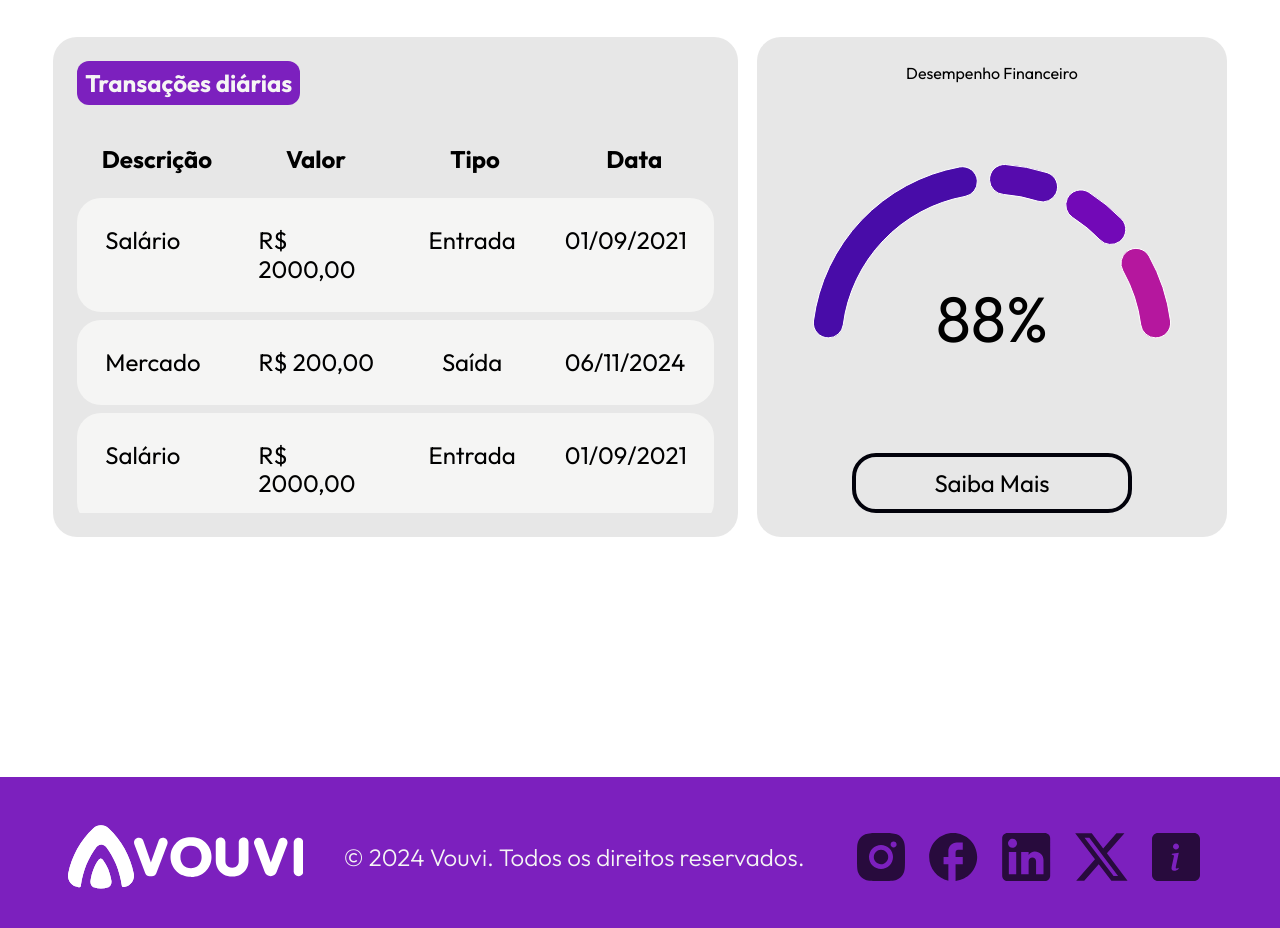
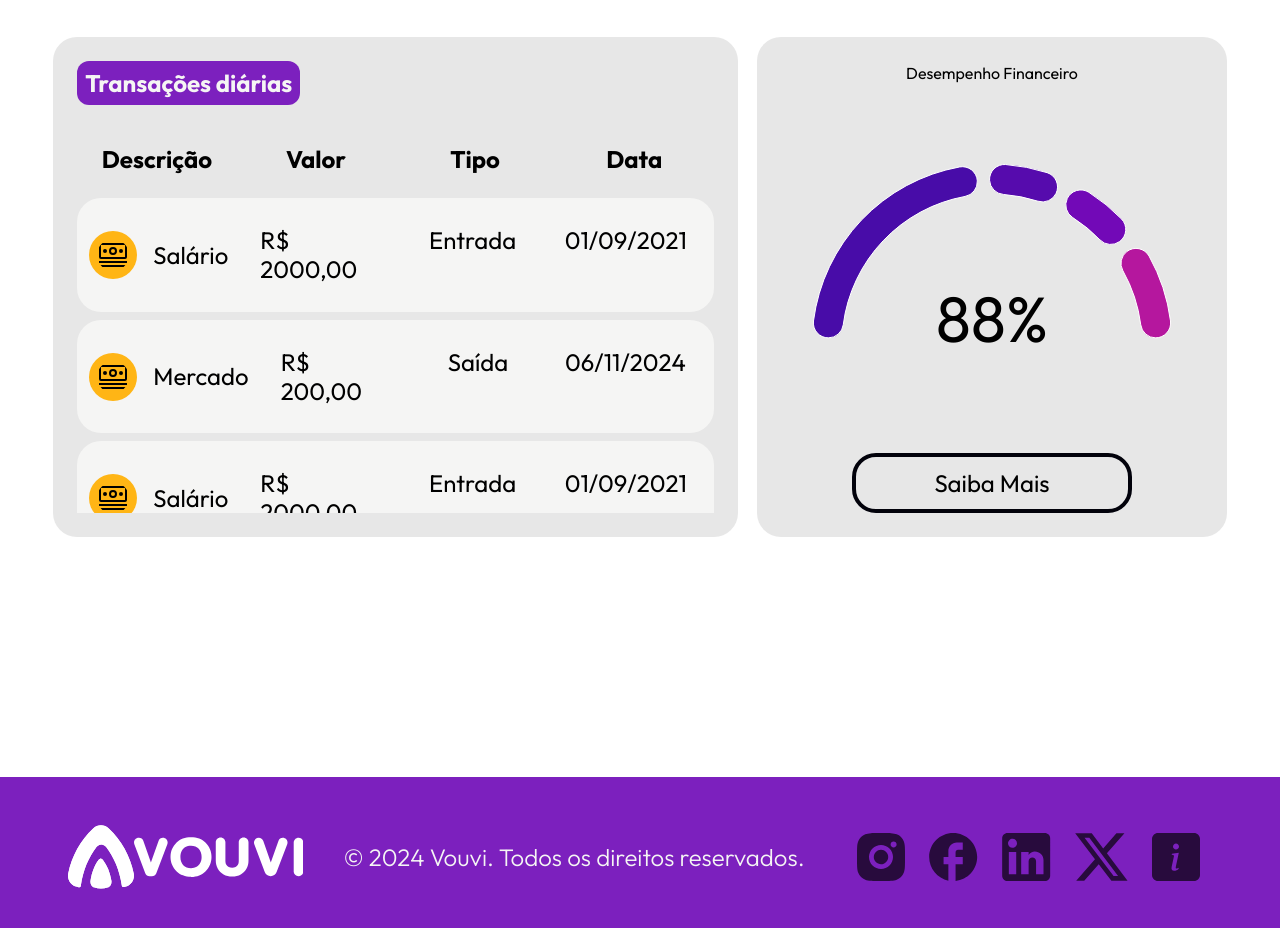
Before and after one commit to yanrafael/vouvi-frontend-client, a React (Vite) app: page /vouvi-frontend-client/planning in a window 1280 px wide. Shown: the part 1840-2768 px from the top of the page. Built offline with nearby package versions, Linux system fonts and the light colour scheme.

Commit message:
feat: enhance FriendAddModal accessibility and add icons to daily transactions

```diff
--- a/src/components/Modals/FriendAddModal.jsx
+++ b/src/components/Modals/FriendAddModal.jsx
@@ -21,7 +21,7 @@ function FriendsModal({ closeModal }) {
 
         <div className="mt-5 flex justify-between rounded-md bg-[#8D8D8D33] p-2 dark:bg-[#3D3D3D4D]">
           <input
-            className="w-full rounded-md bg-white bg-opacity-0 text-[24px] outline-none placeholder:text-[24px] placeholder:font-medium placeholder:text-[#02020B80] placeholder:dark:text-[#F5F5F44D]"
+            className="w-full rounded-md bg-white bg-opacity-0 text-[24px] outline-none placeholder:text-[24px] placeholder:font-medium placeholder:text-[#02020B80] dark:text-white placeholder:dark:text-[#F5F5F44D]"
             type="text"
             placeholder="Digite o nome do seu amigo"
           />
--- a/src/pages/Planning/Transactions.jsx
+++ b/src/pages/Planning/Transactions.jsx
@@ -1,39 +1,46 @@
 import { PieChart } from "@mui/x-charts";
 import PropTypes from "prop-types";
 import convertFloat from "../../utils/convertFloat";
+import { Icon } from "@iconify/react";
 
 const dailyTransactions = [
   {
+    iconSrc: "carbon:money",
     description: "Salário",
     value: 2000,
     type: "Entrada",
     date: "01/09/2021",
   },
   {
+    iconSrc: "carbon:money",
     description: "Mercado",
     value: 200,
     type: "Saída",
     date: "06/11/2024",
   },
   {
+    iconSrc: "carbon:money",
     description: "Salário",
     value: 2000,
     type: "Entrada",
     date: "01/09/2021",
   },
   {
+    iconSrc: "carbon:money",
     description: "Mercado",
     value: 200,
     type: "Saída",
     date: "06/11/2024",
   },
   {
+    iconSrc: "carbon:money",
     description: "Salário",
     value: 2000,
     type: "Entrada",
     date: "01/09/2021",
   },
   {
+    iconSrc: "carbon:money",
     description: "Mercado",
     value: 200,
     type: "Saída",
@@ -41,10 +48,13 @@ const dailyTransactions = [
   },
 ];
 
-function DailyTransaction({ description, value, type, date }) {
+function DailyTransaction({ description, value, type, date, iconSrc }) {
   return (
-    <li className="mb-2 flex justify-around rounded-md bg-white p-3 text-md dark:bg-secondary-300">
-      <span className="w-1/4 p-4">{description}</span>
+    <li className="mb-2 flex justify-around rounded-md bg-white p-3 text-md dark:bg-black">
+      <div className="flex items-center">
+        <Icon icon={iconSrc} className=" w-12 h-12 bg-yellow rounded-full p-2" />
+        <span className="w-1/4 p-4">{description}</span>
+      </div>
       <span className="w-1/4 p-4">R$ {convertFloat(value)}</span>
       <span className="w-1/4 p-4 text-center">{type}</span>
       <span className="w-1/4 p-4">{date}</span>
@@ -58,13 +68,13 @@ function Transactions() {
   return (
     <div className="mt-10 flex w-full justify-between dark:text-white">
       <div className="w-7/12 rounded-md bg-[#888] bg-opacity-20 p-6 dark:bg-[#1B1B1B]">
-        <h3 className="w-fit rounded-xl bg-primary-200 p-2 text-md font-bold text-white dark:bg-secondary-300">
+        <h3 className="w-fit rounded-xl bg-primary-200 p-2 text-md font-bold text-white dark:bg-black">
           Transações diárias
         </h3>
 
         <br />
 
-        <ul className="max-h-96 overflow-scroll">
+        <ul className="max-h-96 overflow-y-scroll">
           <li className="mb-2 flex justify-around text-md">
             <span className="w-1/4 p-4 text-center font-bold">Descrição</span>
             <span className="w-1/4 p-4 text-center font-bold">Valor</span>
```
